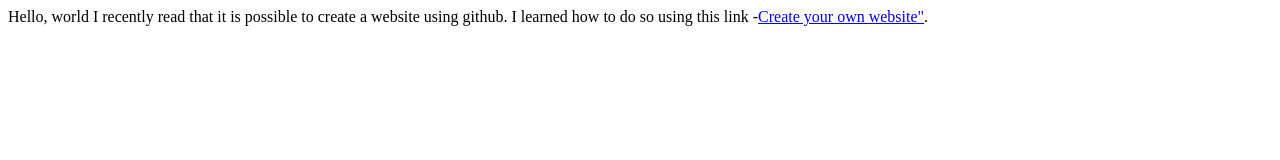
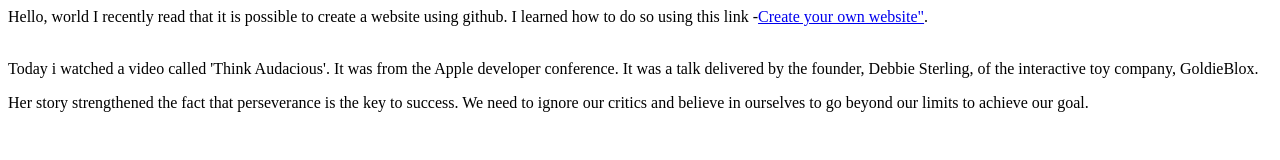
Before and after one commit to ritece/ritece.github.io, a plain HTML site: page index.html in a window 1280 px wide. Drawn offline with Linux system fonts and the light colour scheme.

Commit message:
Think Audacious

```diff
--- a/index.html
+++ b/index.html
@@ -1,3 +1,9 @@
 Hello, world
 
 I recently read that it is possible to create a website using github. I learned how to do so using this link -<A href="https://www.thinkful.com/learn/a-guide-to-using-github-pages/start/new-project/user-page/" target="_blank">Create your own website"</A>.
+
+<br>
+<br>
+<p>Today i watched a video called 'Think Audacious'. It was from the Apple developer conference. It was a talk delivered by the founder, Debbie Sterling, of the interactive toy company, GoldieBlox.</p>
+
+<p>Her story strengthened the fact that perseverance is the key to success. We need to ignore our critics and believe in ourselves to go beyond our limits to achieve our goal. </p>
```
